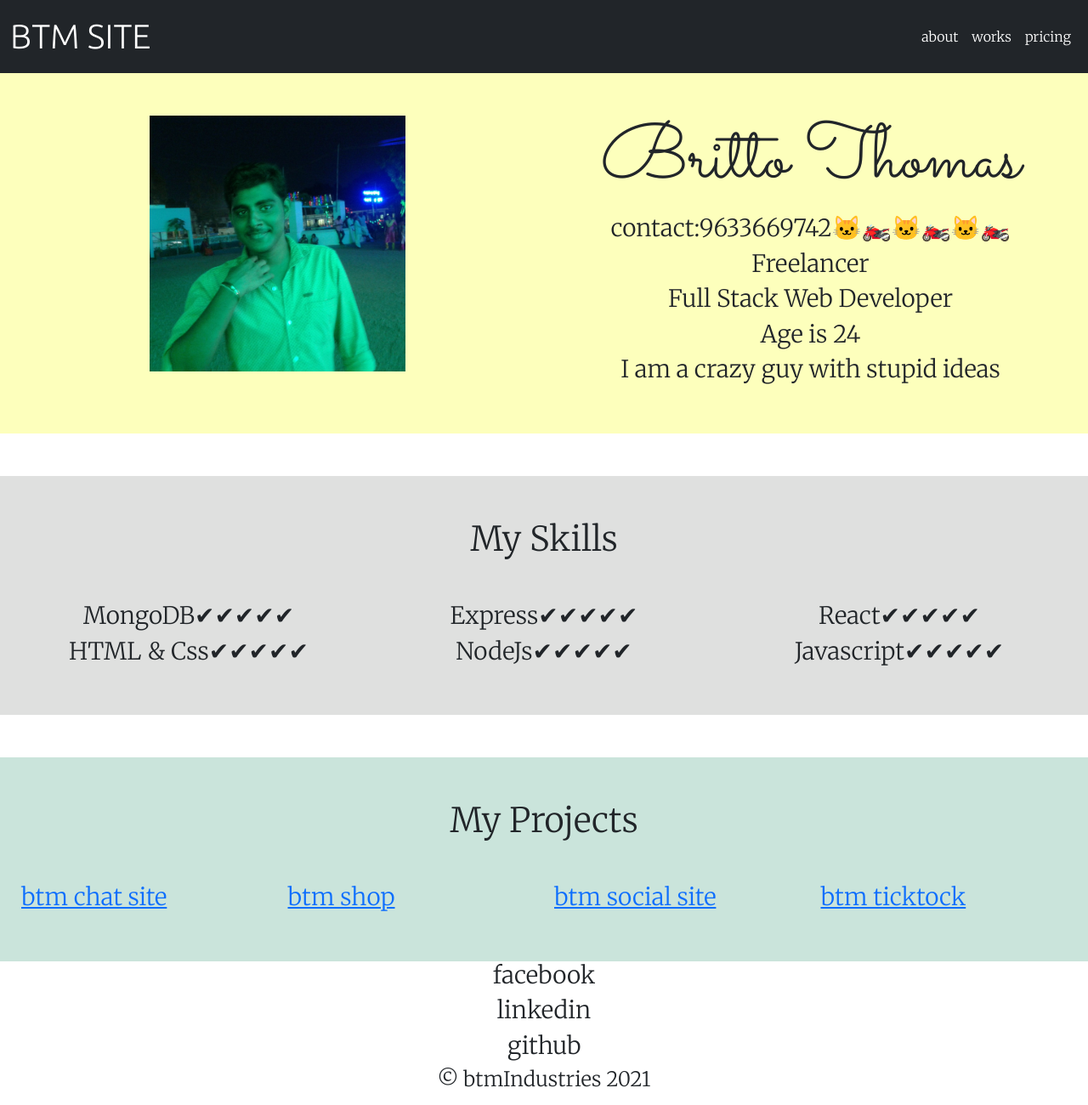
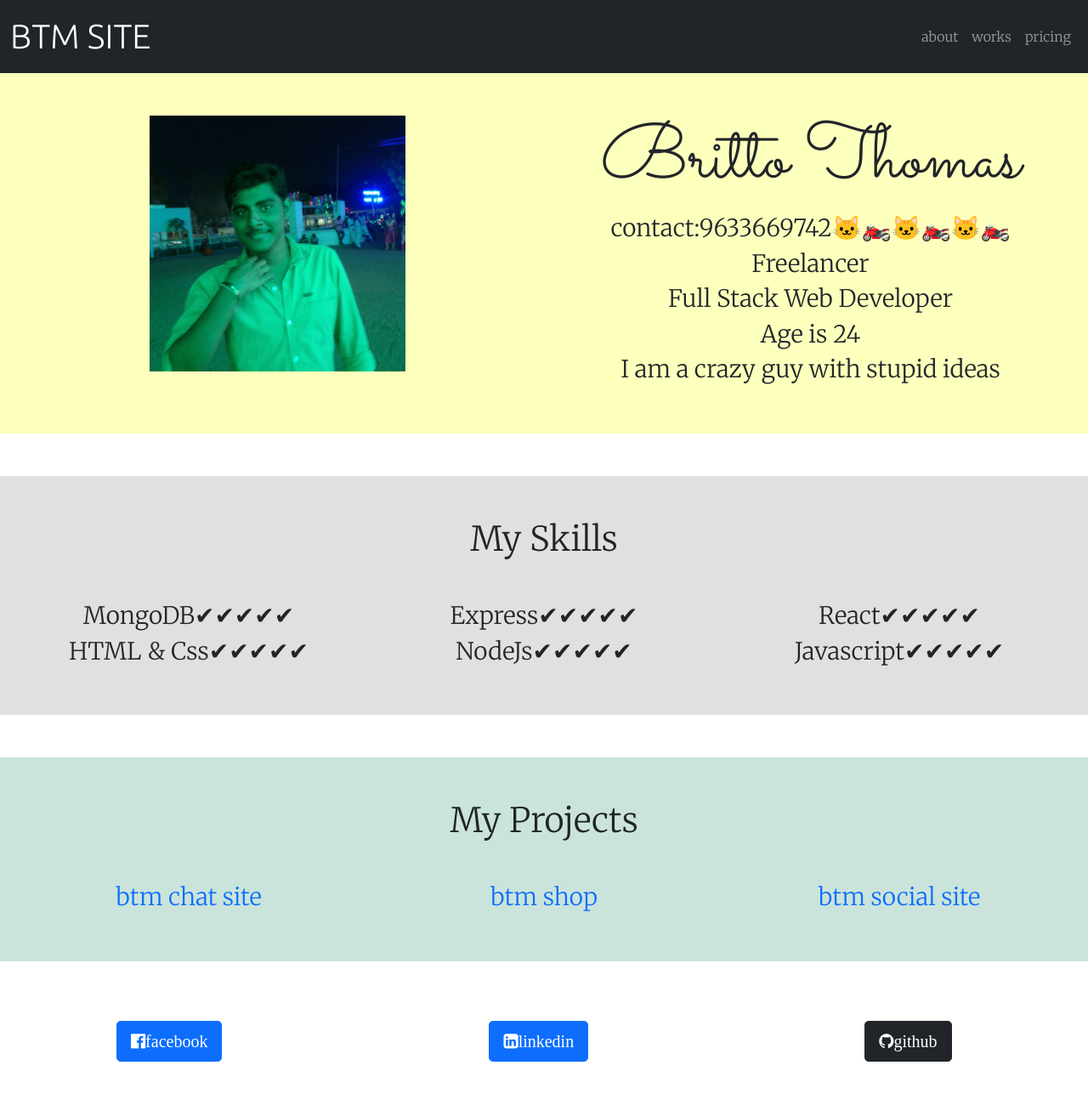
Before and after one commit to britto1996/myStaticPersonalWebSite, a plain HTML site: page myPersonalWebSite/index.html in a window 1280 px wide. Shown: the top 1300 px of the page at 85% size. Drawn offline with nearby package versions, Linux system fonts and the light colour scheme.

Commit message:
no message

```diff
--- a/myPersonalWebSite/css/style.css
+++ b/myPersonalWebSite/css/style.css
@@ -88,7 +88,7 @@ body {
     margin-top: 50px;
 }
 
-.tick1,
+/* .tick1,
 .tick2,
 .tick3,
 .tick4,
@@ -96,12 +96,9 @@ body {
 .tick6 {
     position: relative;
     display: flex;
-}
+} */
 
-.myProjectNames {
-    position: relative;
-    display: flex;
-}
+
 
 hr {
       background-color: #23120b;
@@ -122,14 +119,23 @@ hr {
 
 .social-media {
     text-align: center;
-
+    margin-top: 50px;
 }
 
+.fb,
+.linkedin,
+.github {
+    margin: 5% 3% 5% 0%;
+}
 
+a {
+    text-decoration: none;
+}
 
 
 
 
 .footer {
     text-align: center;
+    margin-top: 50px;
 }
--- a/myPersonalWebSite/index.html
+++ b/myPersonalWebSite/index.html
@@ -49,15 +49,13 @@
         <div class="navbar-collapse collapse" id="navbarSupportedContent">
           <ul class="navbar-nav ms-auto">
             <li class="nav-item">
-              <a class="nav-link active" aria-current="page" href="#">about</a>
+              <a class="nav-link" aria-current="page" href="#">about</a>
             </li>
             <li class="nav-item">
-              <a class="nav-link active" aria-current="page" href="#">works</a>
+              <a class="nav-link" aria-current="page" href="#">works</a>
             </li>
             <li class="nav-item">
-              <a class="nav-link active" aria-current="page" href="#"
-                >pricing</a
-              >
+              <a class="nav-link" aria-current="page" href="#">pricing</a>
             </li>
           </ul>
         </div>
@@ -107,32 +105,41 @@
     <div class="myProjects">
       <h1>My Projects</h1>
       <div class="row projects">
-        <div class="col-lg-3">
+        <div class="col-lg-4">
           <h3 class="myProjectNames">
             <a href="#">btm chat site</a>
           </h3>
         </div>
-        <div class="col-lg-3">
+        <div class="col-lg-4">
           <h3 class="myProjectNames">
             <a href="#">btm shop</a>
           </h3>
         </div>
-        <div class="col-lg-3">
+        <div class="col-lg-4">
           <h3 class="myProjectNames">
             <a href="#">btm social site</a>
-          </h3>
-        </div>
-        <div class="col-lg-3">
-          <h3 class="myProjectNames">
-            <a href="#">btm ticktock</a>
           </h3>
         </div>
       </div>
     </div>
     <div class="social-media">
-      <h3 class="media facebook">facebook</h3>
-      <h3 class="media linkedin">linkedin</h3>
-      <h3 class="media github">github</h3>
+      <div class="row">
+        <div class="col-lg-4">
+          <button type="button" class="btn btn-primary btn-lg fb">
+            <i class="fa fa-facebook-official" aria-hidden="true">facebook</i>
+          </button>
+        </div>
+        <div class="col-lg-4">
+          <button type="button" class="btn btn-primary btn-lg linkedin">
+            <i class="fa fa-linkedin-square" aria-hidden="true">linkedin</i>
+          </button>
+        </div>
+        <div class="col-lg-4">
+          <button type="button" class="btn btn-dark btn-lg github">
+            <i class="fa fa-github" aria-hidden="true">github</i>
+          </button>
+        </div>
+      </div>
     </div>
     <div class="footer">
       <h4>&copy; btmIndustries 2021</h4>
```
